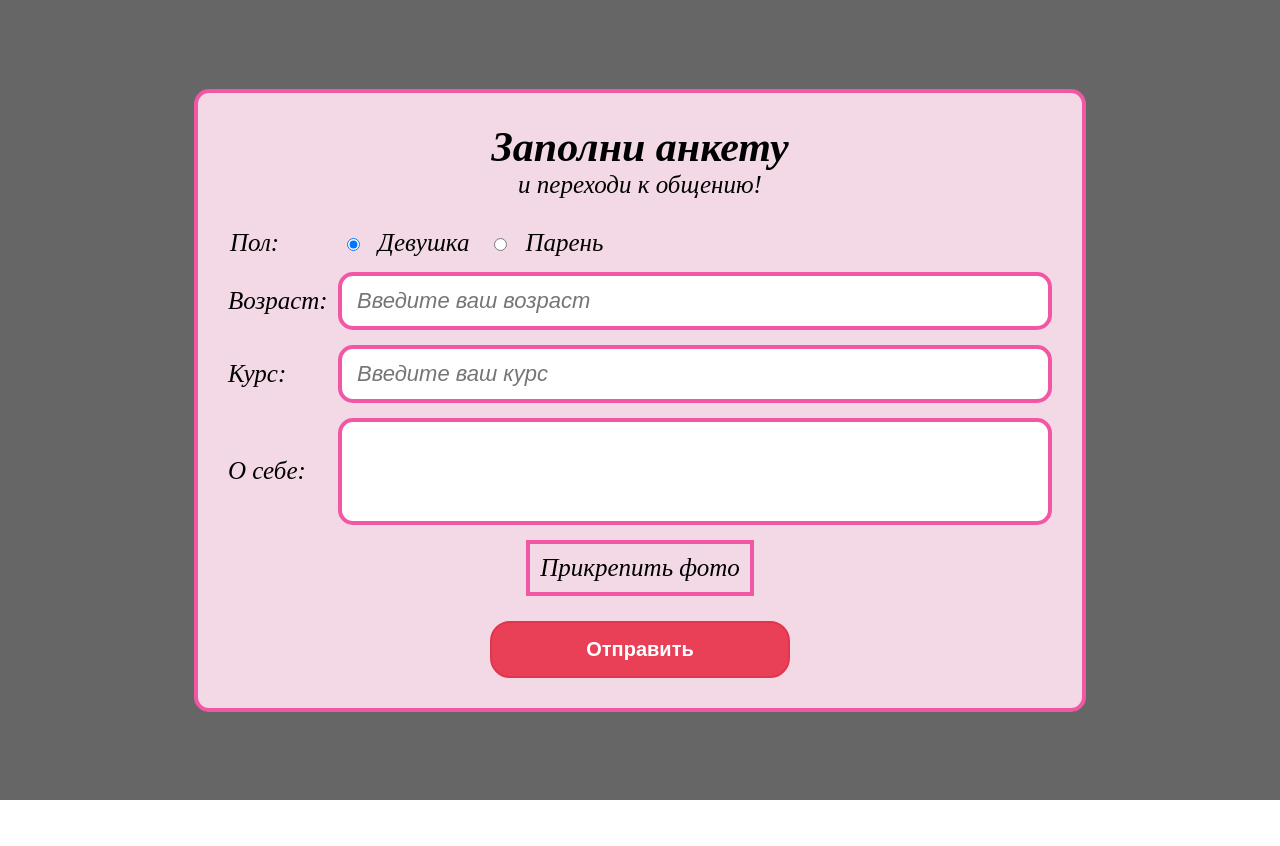
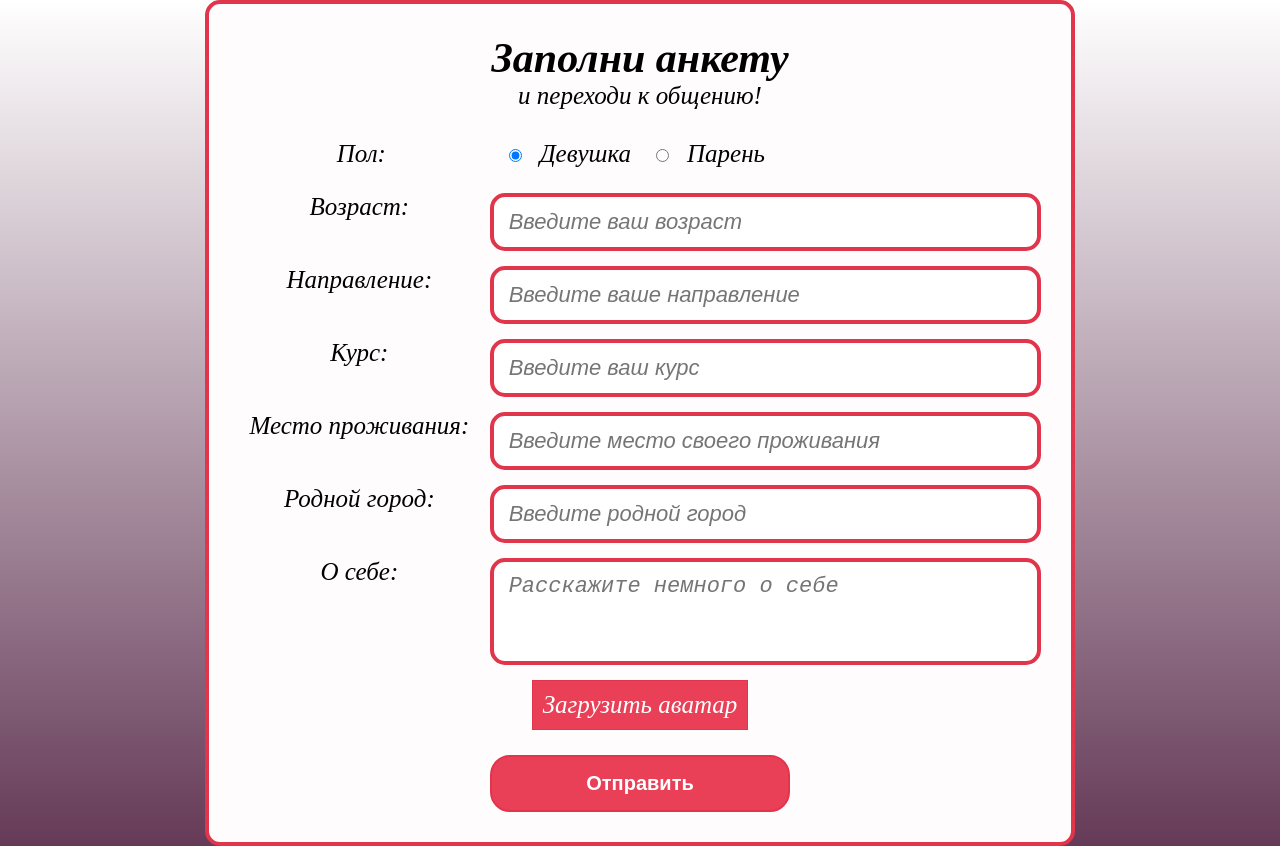
Before and after one commit to simsimsa/guap_match, a React (Vite) app in the folder guapMatch/: page /form in a window 1280 px wide. Before the commit the page ends 800 px from the top, so only its background shows below. Built offline with nearby package versions, Linux system fonts and the light colour scheme.

Commit message:
method updateProfile

```diff
--- a/guapMatch/src/components/Input/Input.module.css
+++ b/guapMatch/src/components/Input/Input.module.css
@@ -1,5 +1,5 @@
 .input {
-    border: 4px solid #f157a4;
+    border: 4px solid #e1354c;
     background: white;
     border-radius: 15px;
     padding: 12px 15px;
--- a/guapMatch/src/constants.ts
+++ b/guapMatch/src/constants.ts
@@ -4,4 +4,5 @@ export const API = {
     login: `${PREFIX}/auth/login`,
     register: `${PREFIX}/auth/register`,
     profile: `${PREFIX}/users/me`,
+    updateProfile: `${PREFIX}/users/profile/updateprofile`,
 };
--- a/guapMatch/src/pages/Form/Form.module.css
+++ b/guapMatch/src/pages/Form/Form.module.css
@@ -1,11 +1,13 @@
 .avatar {
     padding: 10px;
-    border: 4px solid #f157a4;
+    border: 1px solid #e1354c;
     cursor: pointer;
+    background-color: #E94057;
+    color: white;
 }
 
 .avatar:hover {
-    background: #d9b8c9;
+    background: #cd374b;
 }
 
 .profile_img {
@@ -23,14 +25,14 @@
 
 .to_vibe {
     display: flex;
-    position: fixed;
+    /*position: fixed;*/
     align-items: center;
     justify-content: center;
     padding: 30px;
     flex-direction: column;
-    border: 4px solid #f157a4;
+    border: 4px solid #e1354c;
     border-radius: 15px;
-    background-color: #f3d9e6;
+    background-color: #fffcfe;
     /*background-color: #b8c2d9;*/
 }
 
@@ -38,8 +40,8 @@
     display: flex;
     justify-content: center;
     align-items: center;
-    height: 100vh;
-    background: rgba(0, 0, 0, 0.6);
+    min-height: 100vh;
+    background: linear-gradient(rgba(255, 255, 255, 0.7), rgba(63, 9, 46, 0.8));
 }
 
 .h1 {
@@ -64,10 +66,10 @@
 
 .profile_div {
     display: flex;
-    gap: 20px;
+    gap: 10px;
     font-style: italic;
-    align-items: center;
-    justify-content: space-between;
+    align-items: flex-start;
+    justify-content: center;
     width: 100%;
     font-size: 25px;
 }
@@ -76,20 +78,26 @@
     display: flex;
     gap: 20px;
     font-size: 25px;
-    align-items: center;
+    align-items: flex-start;
     font-style: italic;
+    margin-bottom: 10px;
 }
 
 .profile_div label {
-    min-width: 90px;
+    min-width: 30%;
+    display: flex;
+    justify-content: center;
+
 }
 
 .profile_gender legend {
-    min-width: 90px;
+    min-width: 30%;
+    display: flex;
+    justify-content: center;
 }
 
 .textarea {
-    border: 4px solid #f157a4;
+    border: 4px solid #e1354c;
     background: white;
     border-radius: 15px;
     padding: 12px 15px;
--- a/guapMatch/src/pages/Form/Form.tsx
+++ b/guapMatch/src/pages/Form/Form.tsx
@@ -3,6 +3,7 @@ import Button from "../../components/Button/Button";
 import Input from "../../components/Input/Input";
 import styles from "./Form.module.css";
 import { useNavigate } from "react-router-dom";
+import { toast, ToastContainer } from "react-toastify";
 
 export type Form = {
     age: {
@@ -14,13 +15,29 @@ export type Form = {
     avatar: {
         value: File;
     };
+    napravl: {
+        value: string;
+    };
+    life: {
+        value: string;
+    };
+    home: {
+        value: string;
+    };
 };
 
 export function Form() {
     const navigate = useNavigate();
-    const [textt, settextt] = useState("Прикрепить фото");
+    const [textt, settextt] = useState("Загрузить аватар");
     const [value, setvalue] = useState("woman"); //для чекаута пола
-    const [error, seterror] = useState("");
+
+    const errorFunc = () => {
+        toast.warning("Заполните все поля анкеты", {
+            position: "bottom-right",
+            className: "error",
+        });
+    };
+
     //Функция для смены чекаута пола
     function chek(event: { target: { value: SetStateAction<string> } }) {
         setvalue(event.target.value);
@@ -28,38 +45,44 @@ export function Form() {
 
     const submit = async (event: FormEvent) => {
         event.preventDefault();
-        seterror("");
         const target = event.target as typeof event.target & Form;
-        const { age, course, avatar } = target;
-        const ava: string = avatar.value.toString(); //отдельная функция для бэка, где передается изображение а возвращается юрл
-        console.log(age.value, course.value, ava); //ТУТ ВОЗНИКЛИ СЛОЖНОСТИ НАДО РАСПАРСИТЬ ФАЙЛ КАК ТО ОН НЕ ПЕРЕДАЕТСЯ
-        await sendLogin(age.value, course.value, ava);
+        const { age, course, avatar, napravl, life, home } = target;
+        //const ava: string = avatar.value.toString(); //отдельная функция для бэка, где передается изображение а возвращается юрл
+        console.log(age.value, course.value, avatar.value); //ТУТ ВОЗНИКЛИ СЛОЖНОСТИ
+        //await sendLogin(age.value, course.value, avatar.value); //тут будет функция на бэк
+        if (
+            !age.value.trim() &&
+            !course.value.trim() &&
+            !napravl.value.trim() &&
+            !life.value.trim() &&
+            !home.value.trim()
+        ) {
+            errorFunc();
+        } else {
+            navigate("/");
+        }
     };
 
-    const sendLogin = async (age: string, course: string, ava: string) => {
+    /*const sendLogin = async (age: string, course: string, ava: File) => {
         if (
             age !== "" &&
-            course !== "" &&!ava//тут ошибка все еще не понимаю как фотку отдать
-            /*textt !== "Прикрепить фото"*/
+            course !== "" &&
+            !ava
         ) {
             localStorage.setItem(age, course);
             console.log("все заебись");
             navigate("/");
-        } else {
-            seterror("Что-то не так! Ошибка от руса");
         }
-    };
+    };*/
+    //строки выше будут не нужны, все через zustand
 
     return (
         <div className={styles["layout"]}>
-            <div
-                className={styles["to_vibe"]}
-            >
+            <div className={styles["to_vibe"]}>
                 <h1 className={styles["h1"]}>Заполни анкету</h1>
                 <div className={styles["goCommunicate"]}>
                     и переходи к общению!
                 </div>
-                {error !== "" && <div className={styles["error"]}>{error}</div>}
                 <form className={styles["profile"]} onSubmit={submit}>
                     <div className={styles["profile_gender"]}>
                         <legend>Пол:</legend>
@@ -97,6 +120,16 @@ export function Form() {
                         />
                     </div>
                     <div className={styles["profile_div"]}>
+                        <label htmlFor="napravl">Направление:</label>
+                        <Input
+                            type="text"
+                            id="napravl"
+                            name="napravl"
+                            placeholder="Введите ваше направление"
+                            autoComplete="off"
+                        />
+                    </div>
+                    <div className={styles["profile_div"]}>
                         <label htmlFor="course">Курс:</label>
                         <Input
                             type="text"
@@ -107,12 +140,33 @@ export function Form() {
                         />
                     </div>
                     <div className={styles["profile_div"]}>
+                        <label htmlFor="life">Место проживания:</label>
+                        <Input
+                            type="text"
+                            id="life"
+                            name="life"
+                            placeholder="Введите место своего проживания"
+                            autoComplete="off"
+                        />
+                    </div>
+                    <div className={styles["profile_div"]}>
+                        <label htmlFor="home">Родной город:</label>
+                        <Input
+                            type="text"
+                            id="home"
+                            name="home"
+                            placeholder="Введите родной город"
+                            autoComplete="off"
+                        />
+                    </div>
+                    <div className={styles["profile_div"]}>
                         <label htmlFor="aboutYou">О себе:</label>
                         <textarea
                             name="aboutYou"
                             id="aboutYou"
                             rows={3}
                             cols={50}
+                            placeholder="Расскажите немного о себе"
                             className={styles["textarea"]}
                             autoComplete="off"
                         />
@@ -123,7 +177,7 @@ export function Form() {
                             className={styles["avatar"]}
                             onClick={(e) => {
                                 console.log(e);
-                                settextt("Спасибо за загрузку!");
+                                settextt("Аватар загружен!");
                             }}
                         >
                             {textt}
@@ -143,6 +197,7 @@ export function Form() {
                     </div>
                 </form>
             </div>
+            <ToastContainer />
         </div>
     );
 }
--- a/guapMatch/src/store/auth.state.ts
+++ b/guapMatch/src/store/auth.state.ts
@@ -1,5 +1,5 @@
 import { create, StateCreator } from "zustand";
-import { LoginUser, RegisterUser, User } from "../types";
+import { LoginUser, RegisterUser, updateUser, User } from "../types";
 import axios, { AxiosError } from "axios";
 import { API } from "../constants";
 import { devtools, persist } from "zustand/middleware";
@@ -15,6 +15,7 @@ type AuthActions = {
     register: (requestData: RegisterUser) => void; //типизируем регистрашку
     getProfile: (accessToken: string) => void; //типизируем токен который к нам придет
     logout: (accessToken: string | null) => void;
+    updateProfile: (accessToken: string, updateData: updateUser) => void;
 };
 
 const authSlice: StateCreator<
@@ -78,6 +79,25 @@ const authSlice: StateCreator<
     logout: async (accessToken) => {
         if (accessToken) set({ accessToken: null });
     },
+    updateProfile: async (accessToken, updateData)=>{
+        try {
+            const { data } = await axios.patch<User>(
+                API.updateProfile,
+                updateData,
+                {
+                    headers: {
+                        Authorization: `Bearer ${accessToken}`,
+                        "Content-Type": "application/json",
+                    },
+                }
+            );
+            set({ user: data, error: null });
+        } catch (error) {
+            if (error instanceof AxiosError) {
+                set({ error: error.response?.data });
+            }
+        }
+    }
 });
 
 export const useAuthStore = create<AuthActions & AuthSate>()(
```
Also changed, not shown: guapMatch/src/types.ts (+19 -6 lines).
